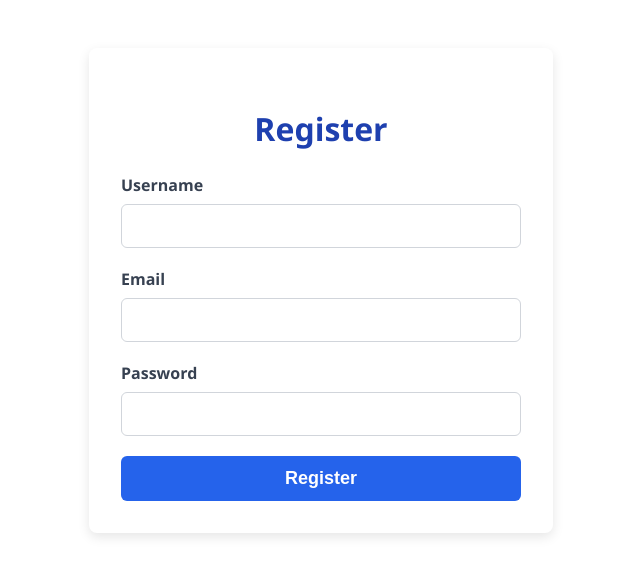
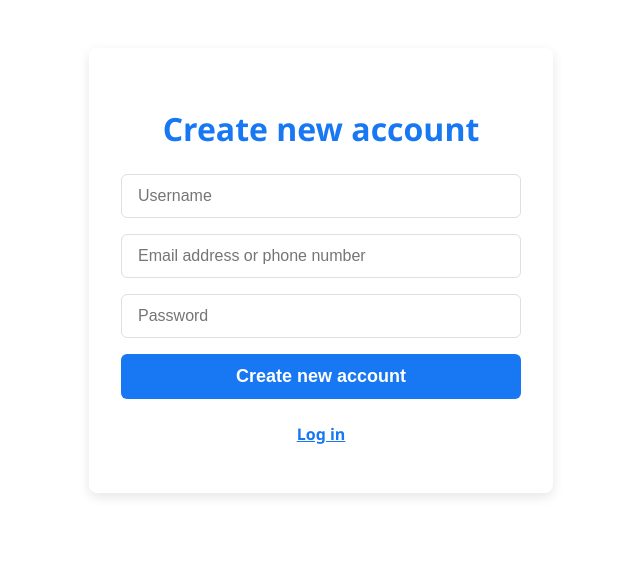
Before and after one commit to Johnkamau106/phase-5-project, a React (Vite) app in the folder frontend/: page /login in a window 1280 px wide. Shown: the top 576 px of the page, without its empty margins (319-959 px from the left). Built offline with nearby package versions, Linux system fonts and the light colour scheme.

Commit message:
edited authforms

```diff
--- a/frontend/src/pages/AuthForm.css
+++ b/frontend/src/pages/AuthForm.css
@@ -6,50 +6,37 @@
   border-radius: 8px;
   box-shadow: 0 4px 12px rgba(0, 0, 0, 0.1);
   font-family: 'Segoe UI', Tahoma, Geneva, Verdana, sans-serif;
+  text-align: center;
 }
 
 .auth-title {
   font-size: 2rem;
   font-weight: 700;
   margin-bottom: 1.5rem;
-  text-align: center;
-  color: #1e40af;
+  color: #1877f2;
 }
 
 .auth-error {
-  color: #dc2626;
+  color: #f02849;
   margin-bottom: 1rem;
-  text-align: center;
   font-weight: 600;
 }
 
 .auth-success {
-  color: #16a34a;
+  color: #42b72a;
   margin-bottom: 1rem;
-  text-align: center;
   font-weight: 600;
 }
 
 .auth-form {
   display: flex;
   flex-direction: column;
-  gap: 1.25rem;
-}
-
-.form-group {
-  display: flex;
-  flex-direction: column;
-}
-
-.form-label {
-  margin-bottom: 0.5rem;
-  font-weight: 600;
-  color: #374151;
+  gap: 1rem;
 }
 
 .form-input {
   padding: 0.75rem 1rem;
-  border: 1px solid #d1d5db;
+  border: 1px solid #dddfe2;
   border-radius: 6px;
   font-size: 1rem;
   transition: border-color 0.3s ease;
@@ -57,12 +44,12 @@
 
 .form-input:focus {
   outline: none;
-  border-color: #2563eb;
-  box-shadow: 0 0 0 3px rgba(37, 99, 235, 0.3);
+  border-color: #1877f2;
+  box-shadow: 0 0 0 3px rgba(24, 119, 242, 0.3);
 }
 
 .auth-button {
-  background-color: #2563eb;
+  background-color: #1877f2;
   color: white;
   padding: 0.75rem 1rem;
   font-size: 1.125rem;
@@ -74,5 +61,22 @@
 }
 
 .auth-button:hover {
-  background-color: #1e40af;
+  background-color: #165ec9;
 }
+
+.forgot-password {
+  margin-top: 1rem;
+  color: #1877f2;
+  cursor: pointer;
+  font-weight: 600;
+  text-decoration: underline;
+}
+
+.toggle-mode {
+  margin-top: 1.5rem;
+  color: #1877f2;
+  cursor: pointer;
+  font-weight: 700;
+  text-decoration: underline;
+  user-select: none;
+}
--- a/frontend/src/pages/AuthForm.jsx
+++ b/frontend/src/pages/AuthForm.jsx
@@ -44,61 +44,60 @@ const AuthForm = () => {
 
   return (
     <div className="auth-container">
-      <h2 className="auth-title">{isRegister ? 'Register' : 'Login'}</h2>
+      <h2 className="auth-title">{isRegister ? 'Create new account' : 'Log in'}</h2>
       {error && <p className="auth-error">{error}</p>}
       {success && <p className="auth-success">{success}</p>}
       <form onSubmit={handleSubmit} className="auth-form">
         {isRegister && (
-          <div className="form-group">
-            <label htmlFor="username" className="form-label">
-              Username
-            </label>
           <input
             id="username"
             type="text"
             name="username"
+            placeholder="Username"
             value={formData.username}
             onChange={handleChange}
             className="form-input"
             required={isRegister}
             autoComplete="username"
           />
-          </div>
         )}
-        <div className="form-group">
-          <label htmlFor="email" className="form-label">
-            Email
-          </label>
         <input
           id="email"
           type="email"
           name="email"
+          placeholder="Email address or phone number"
           value={formData.email}
           onChange={handleChange}
           className="form-input"
           required
           autoComplete="email"
         />
-        </div>
-        <div className="form-group">
-          <label htmlFor="password" className="form-label">
-            Password
-          </label>
         <input
           id="password"
           type="password"
           name="password"
+          placeholder="Password"
           value={formData.password}
           onChange={handleChange}
           className="form-input"
           required
           autoComplete={isRegister ? 'new-password' : 'current-password'}
         />
-        </div>
         <button type="submit" className="auth-button">
-          {isRegister ? 'Register' : 'Login'}
+          {isRegister ? 'Create new account' : 'Log in'}
         </button>
       </form>
+      {!isRegister && (
+        <p className="forgot-password">Forgotten password?</p>
+      )}
+      <p className="toggle-mode" onClick={() => {
+        setCurrentMode(isRegister ? 'login' : 'register');
+        setError('');
+        setSuccess('');
+        setFormData({ username: '', email: '', password: '' });
+      }}>
+        {isRegister ? 'Log in' : 'Create new account'}
+      </p>
     </div>
   );
 };
```
Lines whose indentation alone changed are shown as unchanged.
